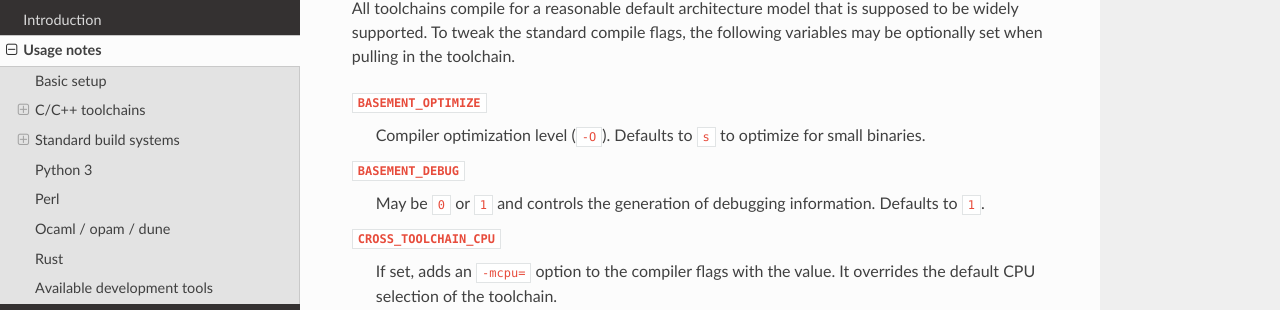
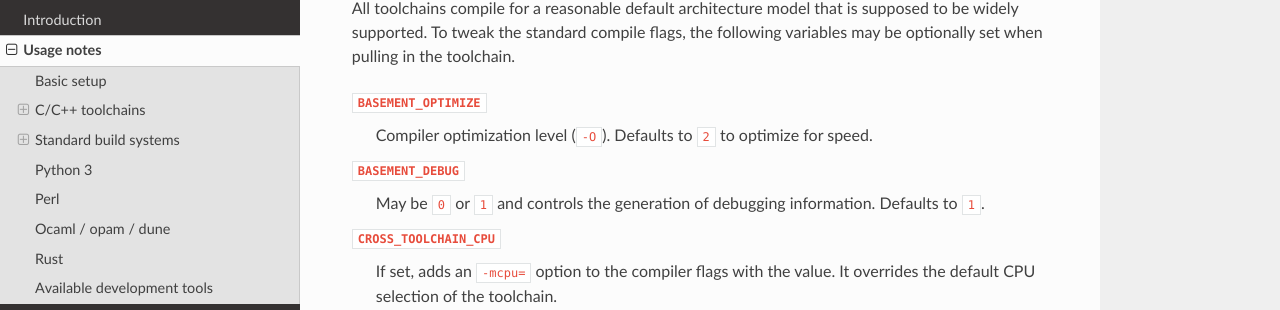
Before and after one commit to BobBuildTool/basement, a Sphinx documentation site: the page built from doc/usage.rst, in a window 1280 px wide and 900 px high, scrolled down 2031 px. Shown: the part 132-442 px from the top of the window. Built offline with Sphinx 7.4.7 and the Read the Docs theme 3.1.0, drawn with Linux system fonts in a browser that asks for light colours.

Commit message:
Default to -O2 optimization level
This should provide better performance with only some slight size
increase. If the system should be kept as small as possible, it is still
possible to override the default.

```diff
--- a/default.yaml
+++ b/default.yaml
@@ -6,7 +6,7 @@ environment:
     SOURCEWARE_MIRROR: "https://sourceware.org/pub"
 
     # default compile flags
-    BASEMENT_OPTIMIZE: "s" # compiler optimization level (0/1/2/s)
+    BASEMENT_OPTIMIZE: "2" # compiler optimization level (0/1/2/3/s/g)
     BASEMENT_DEBUG: "1"    # generate debug symbols (0/1)
 
     ##########################################################################
--- a/doc/usage.rst
+++ b/doc/usage.rst
@@ -103,8 +103,8 @@ supposed to be widely supported. To tweak the standard compile flags, the
 following variables may be optionally set when pulling in the toolchain.
 
 ``BASEMENT_OPTIMIZE``
-    Compiler optimization level (``-O``). Defaults to ``s`` to optimize for
-    small binaries.
+    Compiler optimization level (``-O``). Defaults to ``2`` to optimize for
+    speed.
 
 ``BASEMENT_DEBUG``
     May be ``0`` or ``1`` and controls the generation of debugging information.
```
